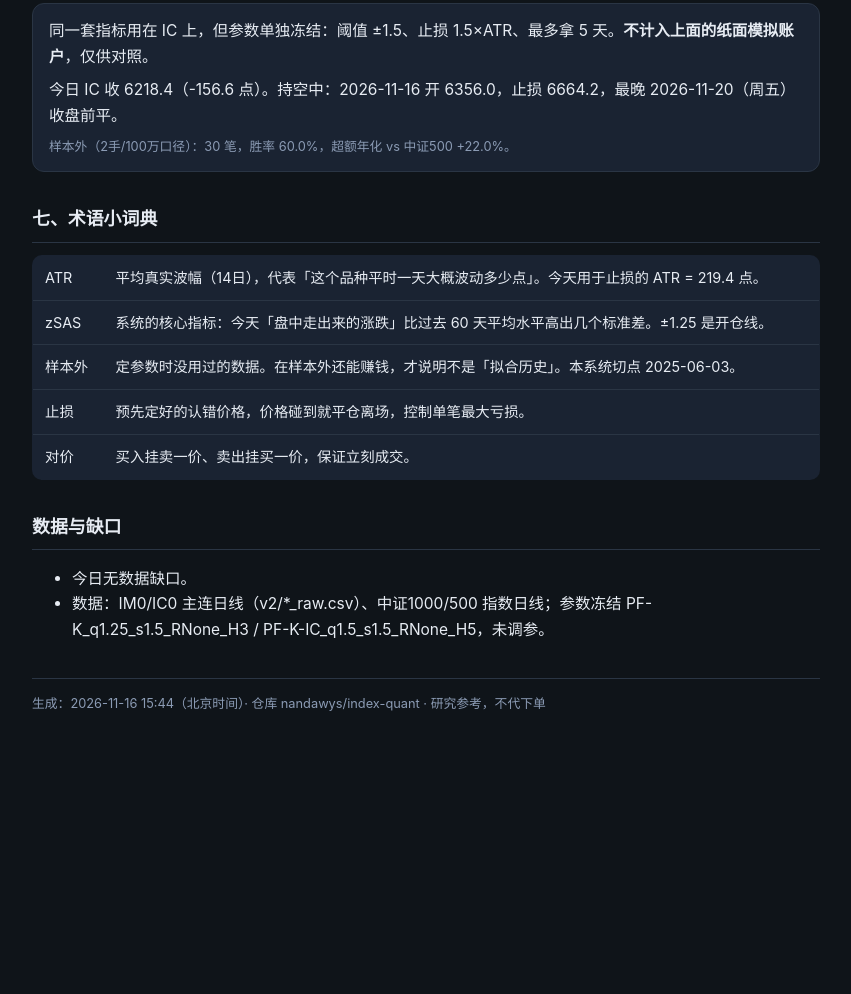
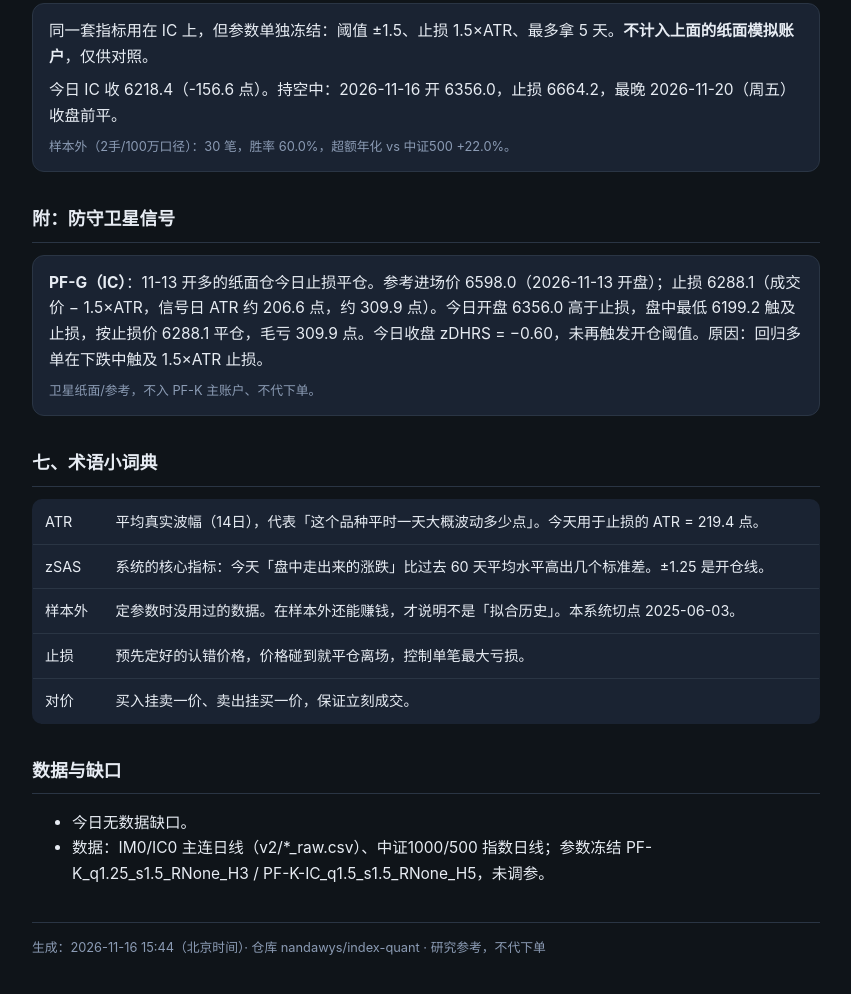
Before and after one commit to nandawys/index-quant, a plain HTML site: page reports/2026-11-16.html in a window 1280 px wide. Shown: the part 4121-5115 px from the top of the page, without its empty margins (214-1065 px from the left). Before the commit the page ends 4892 px from the top, so only its background shows below. Drawn offline with Linux system fonts and the light colour scheme.

Commit message:
daily: 2026-11-16 satellite PF-G_IC long stop

```diff
--- a/reports/2026-11-16.html
+++ b/reports/2026-11-16.html
@@ -171,6 +171,10 @@ table{display:table}
 <p style="margin:8px 0 0">今日 IC 收 6218.4（-156.6 点）。持空中：2026-11-16 开 6356.0，止损 6664.2，最晚 2026-11-20（周五） 收盘前平。</p>
 <p class="cap" style="margin:8px 0 0">样本外（2手/100万口径）：30 笔，胜率 60.0%，超额年化 vs 中证500 +22.0%。</p></div>
 
+<h2>附：防守卫星信号</h2>
+<div class="rules"><p style="margin:0"><b>PF-G（IC）</b>：11-13 开多的纸面仓今日止损平仓。参考进场价 6598.0（2026-11-13 开盘）；止损 6288.1（成交价 − 1.5×ATR，信号日 ATR 约 206.6 点，约 309.9 点）。今日开盘 6356.0 高于止损，盘中最低 6199.2 触及止损，按止损价 6288.1 平仓，毛亏 309.9 点。今日收盘 zDHRS = −0.60，未再触发开仓阈值。原因：回归多单在下跌中触及 1.5×ATR 止损。</p>
+<p class="cap" style="margin:8px 0 0">卫星纸面/参考，不入 PF-K 主账户、不代下单。</p></div>
+
 <h2>七、术语小词典</h2>
 <table><tbody>
 <tr><td>ATR</td><td>平均真实波幅（14日），代表「这个品种平时一天大概波动多少点」。今天用于止损的 ATR = 219.4 点。</td></tr>
```
